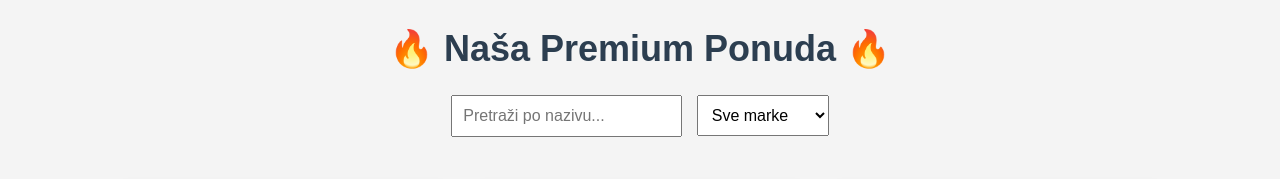
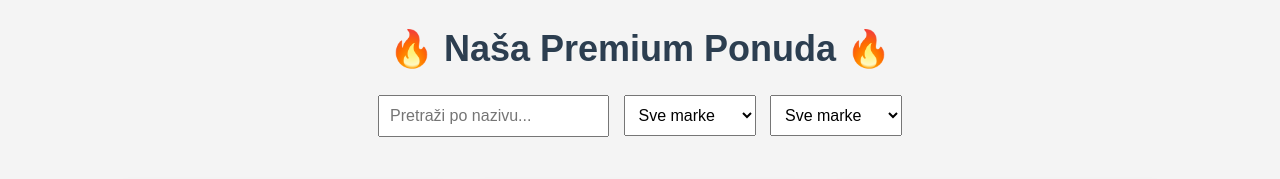
Before and after one commit to hamzaabadzic/autosport, a plain HTML site: page index.html in a window 1280 px wide. Shown: the part 355-534 px from the top of the page. Drawn offline with Linux system fonts and the light colour scheme.

Commit message:
index.html

```diff
--- a/index.html
+++ b/index.html
@@ -34,7 +34,27 @@
     <option value="Ford">Ford</option>
     <option value="Audi">Audi</option>
   </select>
+
+  <select id="brandFilter">
+  <option value="">Sve marke</option>
+  <option value="Ferrari">Ferrari</option>
+  <option value="Lamborghini">Lamborghini</option>
+  <option value="Porsche">Porsche</option>
+  <option value="McLaren">McLaren</option>
+  <option value="Mercedes">Mercedes</option>
+  <option value="BMW">BMW</option>
+  <option value="Nissan">Nissan</option>
+  <option value="Aston">Aston Martin</option>
+  <option value="Ford">Ford</option>
+  <option value="Audi">Audi</option>
+</select>
+
 </div>
+
+  <p id="noResults" style="text-align:center; color:red; font-weight:bold; display:none;">
+  ❌ Nema rezultata za pretragu.
+</p>
+
 
 <div class="grid">
   <!-- AUTO 1 -->
```
